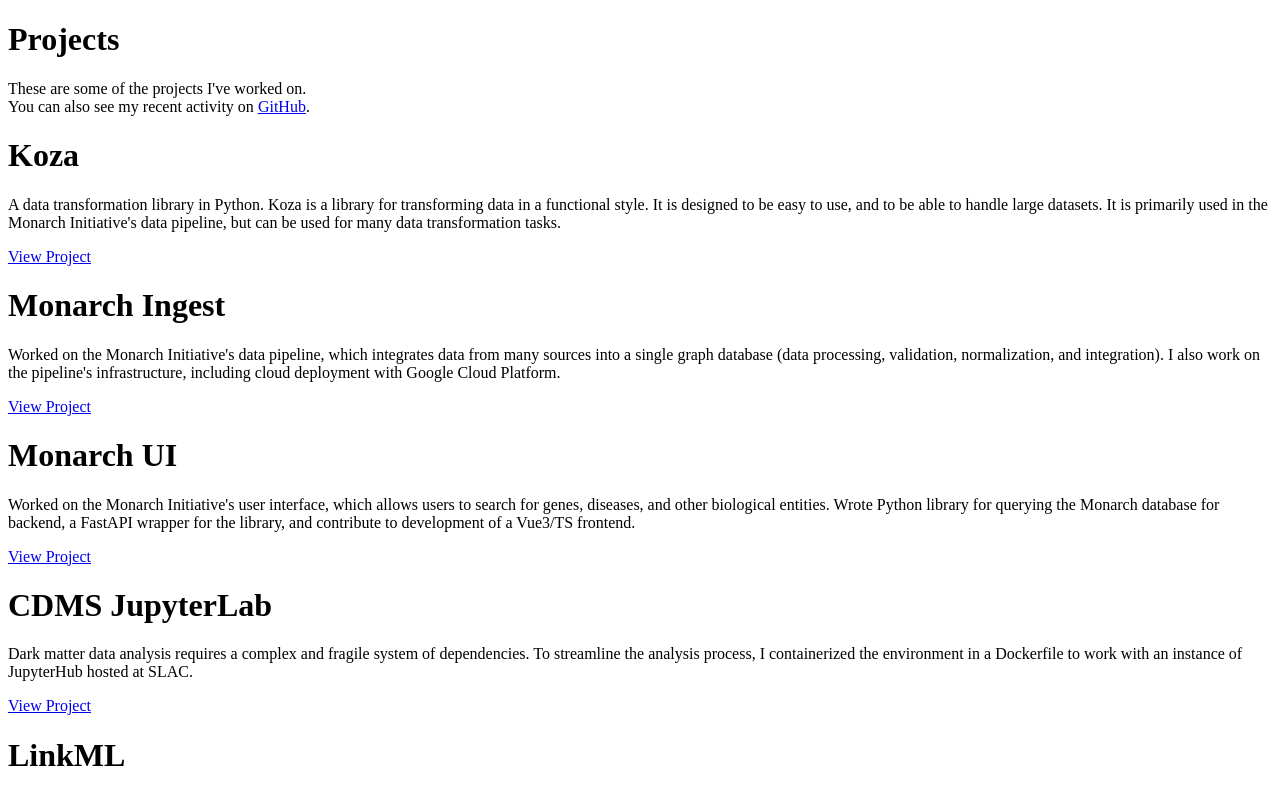
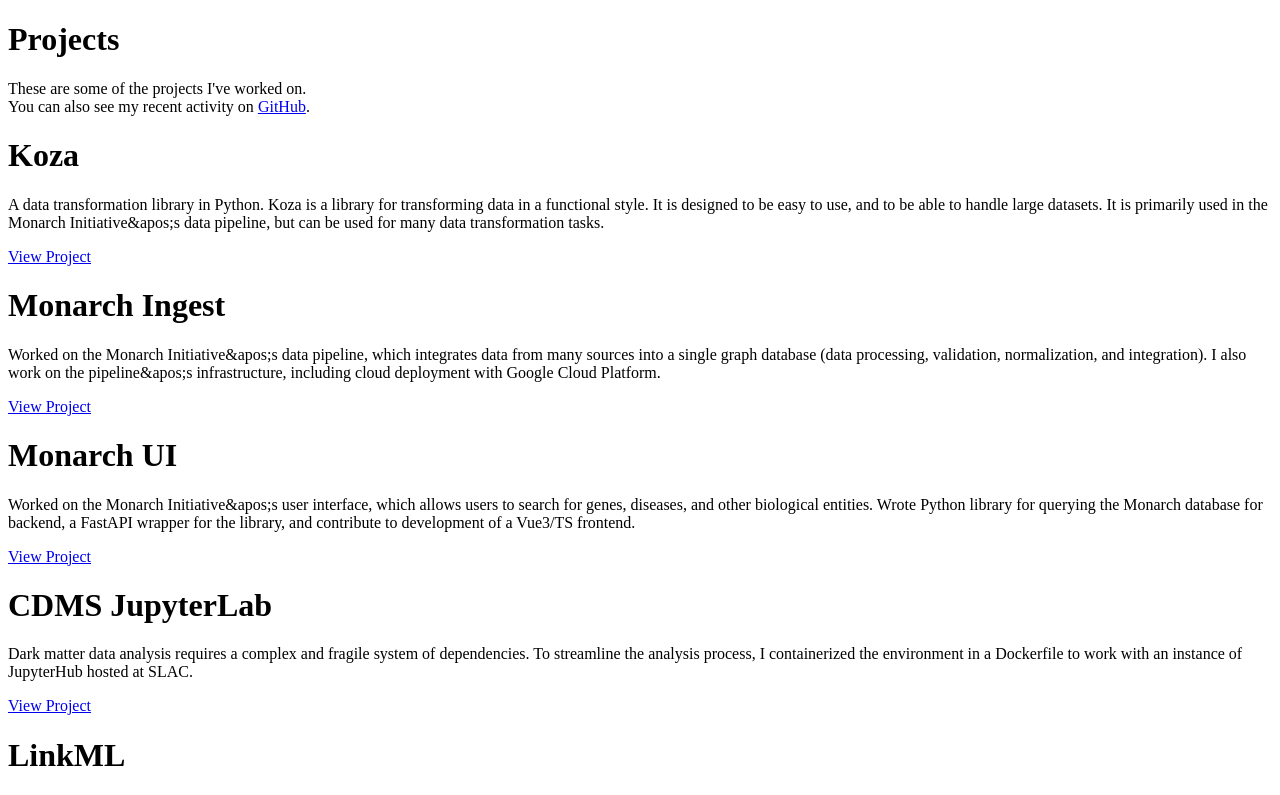
Before and after one commit to glass-ships/homepage, a Next.js app: page /Projects in a window 1280 px wide. Shown: the top 795 px of the page. Built offline with nearby package versions, Linux system fonts and the light colour scheme.

Commit message:
try to fix a few  more build errors

```diff
--- a/src/pages/About.tsx
+++ b/src/pages/About.tsx
@@ -27,7 +27,7 @@
 
       <AppButton text="Download my resume" icon="file-arrow-down" linkTo="https://docs.google.com/document/d/19AHFlI_aqSv938bjgQXM9jodd2I12gmVEhtA8yXsLck/export?format=pdf" />
 
-      <h4>I'm proud to have collaborated with:</h4>
+      <h4>I&apos;m proud to have collaborated with:</h4>
       <AppFlex direction="row" gap="medium">
         {[
           {
--- a/src/pages/Projects.tsx
+++ b/src/pages/Projects.tsx
@@ -1,6 +1,5 @@
 import { FontAwesomeIcon as Icon } from "@fortawesome/react-fontawesome";
 import { faCode, faCodeBranch, faDisplay, faCloudArrowUp as faCloud, faTerminal, faDiagramProject } from "@fortawesome/free-solid-svg-icons";
-// import {  } from '@fortawesome/free-regular-svg-icons';
 import { faGithub, faPython, faReact } from "@fortawesome/free-brands-svg-icons";
 
 export default function Projects() {
@@ -20,7 +19,7 @@
       <h1 className="text-7xl font-thin text-gray-200">Projects</h1>
 
       <p className="text-2xl font-thin text-gray-200 gap-12">
-        These are some of the projects I've worked on.
+        These are some of the projects I&apos;ve worked on.
         <br />
         You can also see my recent activity on{" "}
         <a href="https://github.com/glass-ships" target="_blank" rel="noopener noreferrer" className="text-yellow-400 text-bold">
@@ -42,19 +41,19 @@
             {
               title: "Koza",
               description:
-                "A data transformation library in Python. Koza is a library for transforming data in a functional style. It is designed to be easy to use, and to be able to handle large datasets. It is primarily used in the Monarch Initiative's data pipeline, but can be used for many data transformation tasks.",
+                "A data transformation library in Python. Koza is a library for transforming data in a functional style. It is designed to be easy to use, and to be able to handle large datasets. It is primarily used in the Monarch Initiative&apos;s data pipeline, but can be used for many data transformation tasks.",
               link: "https://monarch-initiative.github.io/koza",
             },
             {
               title: "Monarch Ingest",
               description:
-                "Worked on the Monarch Initiative's data pipeline, which integrates data from many sources into a single graph database (data processing, validation, normalization, and integration). I also work on the pipeline's infrastructure, including cloud deployment with Google Cloud Platform.",
+                "Worked on the Monarch Initiative&apos;s data pipeline, which integrates data from many sources into a single graph database (data processing, validation, normalization, and integration). I also work on the pipeline&apos;s infrastructure, including cloud deployment with Google Cloud Platform.",
               link: "https://monarch-ingest.monarchinitiative.org/",
             },
             {
               title: "Monarch UI",
               description:
-                "Worked on the Monarch Initiative's user interface, which allows users to search for genes, diseases, and other biological entities. Wrote Python library for querying the Monarch database for backend, a FastAPI wrapper for the library, and contribute to development of a Vue3/TS frontend.",
+                "Worked on the Monarch Initiative&apos;s user interface, which allows users to search for genes, diseases, and other biological entities. Wrote Python library for querying the Monarch database for backend, a FastAPI wrapper for the library, and contribute to development of a Vue3/TS frontend.",
               link: "https://monarch-app.monarchinitiative.org/",
             },
             {
```
Also changed, not shown: src/composables/composables.tsx (+15 -12 lines).
